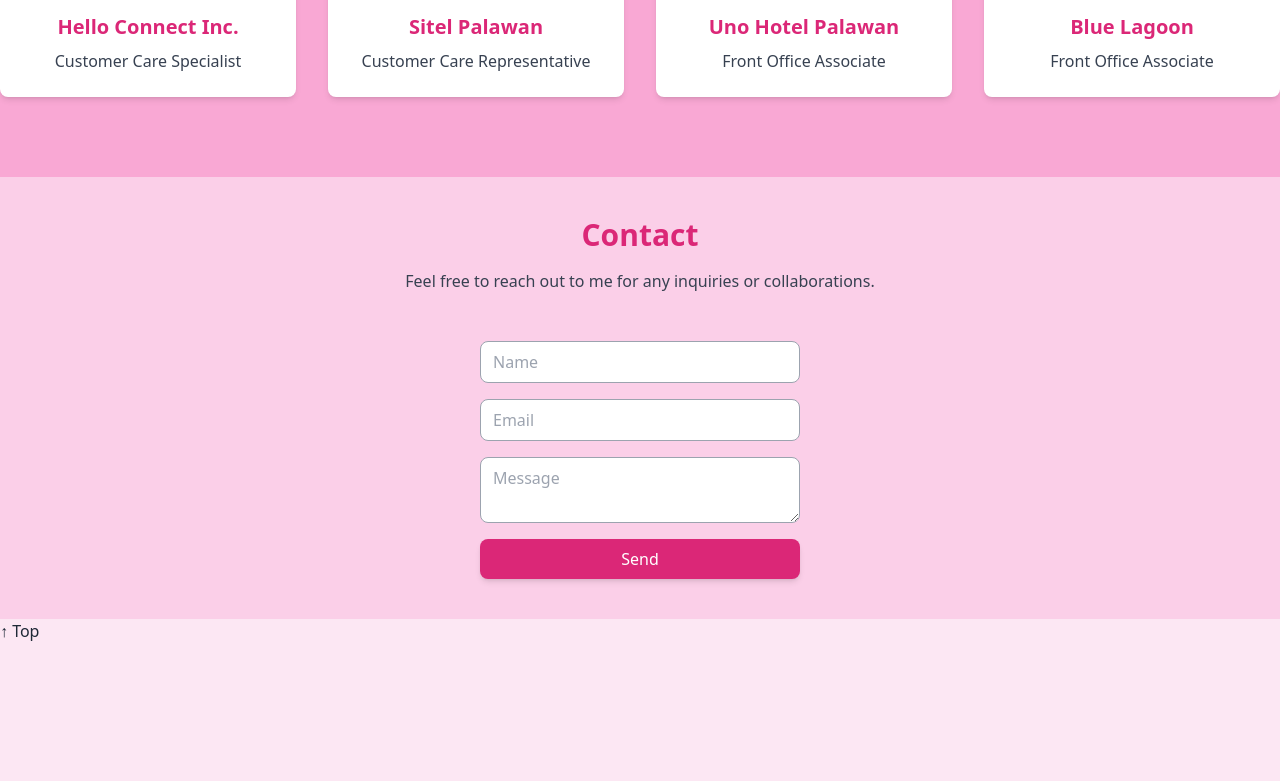
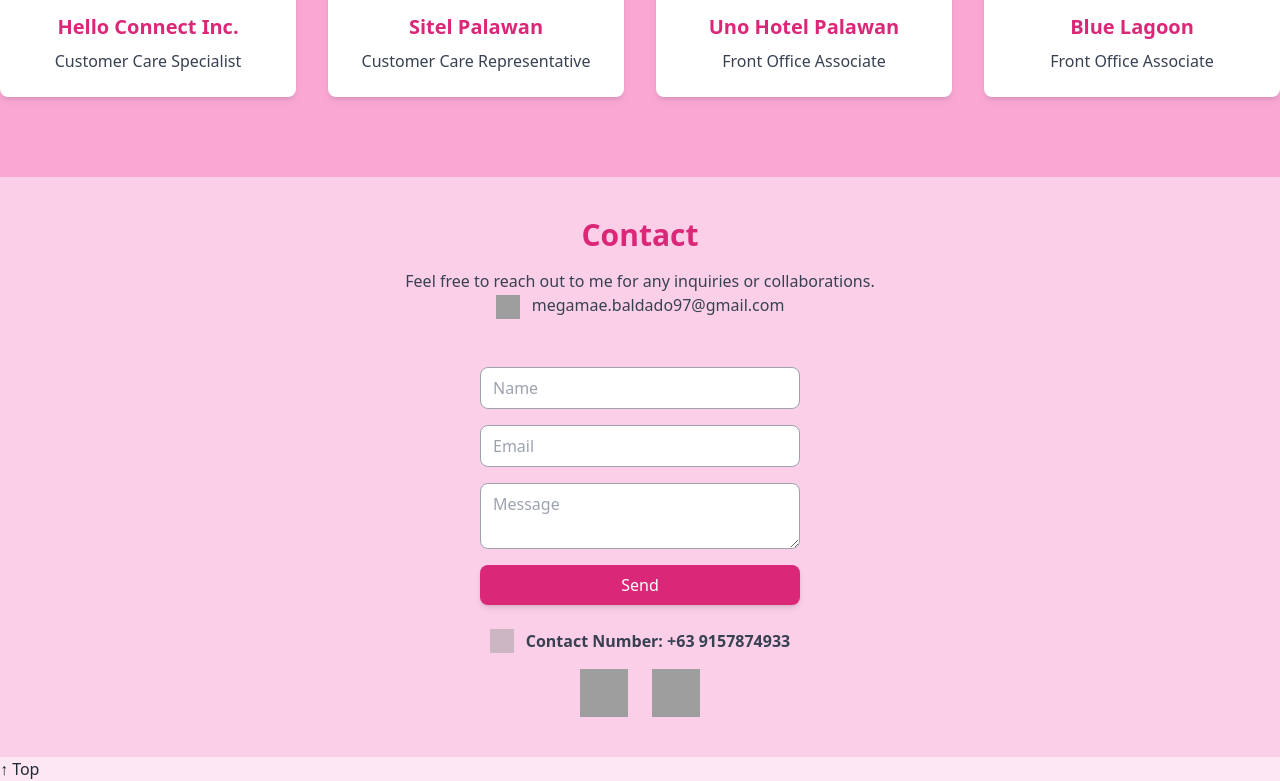
Before and after one commit to Megamae/portfolio, a website: page index.html in a window 1280 px wide. Shown: the part 2623-3404 px from the top of the page. Before the commit the page ends 3266 px from the top, so only its background shows below. Drawn offline with nearby package versions, Linux system fonts and the light colour scheme; grey boxes are pictures that could not be loaded.

Commit message:
Add files via upload

```diff
--- a/index.html
+++ b/index.html
@@ -245,17 +245,34 @@
     <div class="container mx-auto text-center">
         <h2 class="text-3xl font-bold text-pink-600">Contact</h2>
         <p class="mt-4 text-gray-700">Feel free to reach out to me for any inquiries or collaborations.</p>
+        <a href="mailto:megamae.baldado97@gmail.com" class="text-gray-700 hover:text-gray-600">
+            <img src="https://img.icons8.com/color/48/000000/gmail-new.png" alt="Gmail Icon" class="inline-block w-6 h-6 mr-2">
+            megamae.baldado97@gmail.com
+        </a>
         <form class="mt-8 space-y-4 flex flex-col items-center" action="https://formsubmit.co/megamae.baldado97@gmail.com" method="POST">
             <input type="hidden" name="_captcha" value="false">
             <input type="text" name="name" placeholder="Name" class="w-80 px-3 py-2 border border-gray-400 rounded-lg bg-white text-gray-800 focus:outline-none focus:ring-2 focus:ring-pink-600" required>
             <input type="email" name="email" placeholder="Email" class="w-80 px-3 py-2 border border-gray-400 rounded-lg bg-white text-gray-800 focus:outline-none focus:ring-2 focus:ring-pink-600" required>
             <textarea name="message" placeholder="Message" class="w-80 px-3 py-2 border border-gray-400 rounded-lg bg-white text-gray-800 focus:outline-none focus:ring-2 focus:ring-pink-600" required></textarea>
             <button type="submit" class="w-80 px-4 py-2 bg-pink-600 text-white rounded-lg shadow-md hover:bg-pink-700 btn-hover">
-            Send
+                Send
             </button>
         </form>
+        <div class="mt-6"></div>
+            <div class="flex items-center justify-center space-x-3">
+                <img src="https://img.icons8.com/color/48/000000/phone.png" alt="Phone Icon" class="w-6 h-6 animate-pulse">
+                <p class="text-gray-700 font-bold">Contact Number: +63 9157874933</p>
+            </div>
+            <div class="flex justify-center space-x-6 mt-4">
+                <a href="https://www.facebook.com/megamae.baldado" target="_blank" class="text-gray-700 hover:text-gray-600">
+                    <img src="https://img.icons8.com/color/48/000000/facebook-new.png" alt="Facebook Icon" class="w-12 h-12">
+                </a>
+                <a href="https://www.linkedin.com/in/mega-mae-lumubos-4342a4277/" target="_blank" class="text-gray-700 hover:text-gray-600">
+                    <img src="https://img.icons8.com/color/48/000000/linkedin.png" alt="LinkedIn Icon" class="w-12 h-12">
+                </a>
 
-        </form>
+            </div>
+        </div>
     </div>
 </section>
 
```
